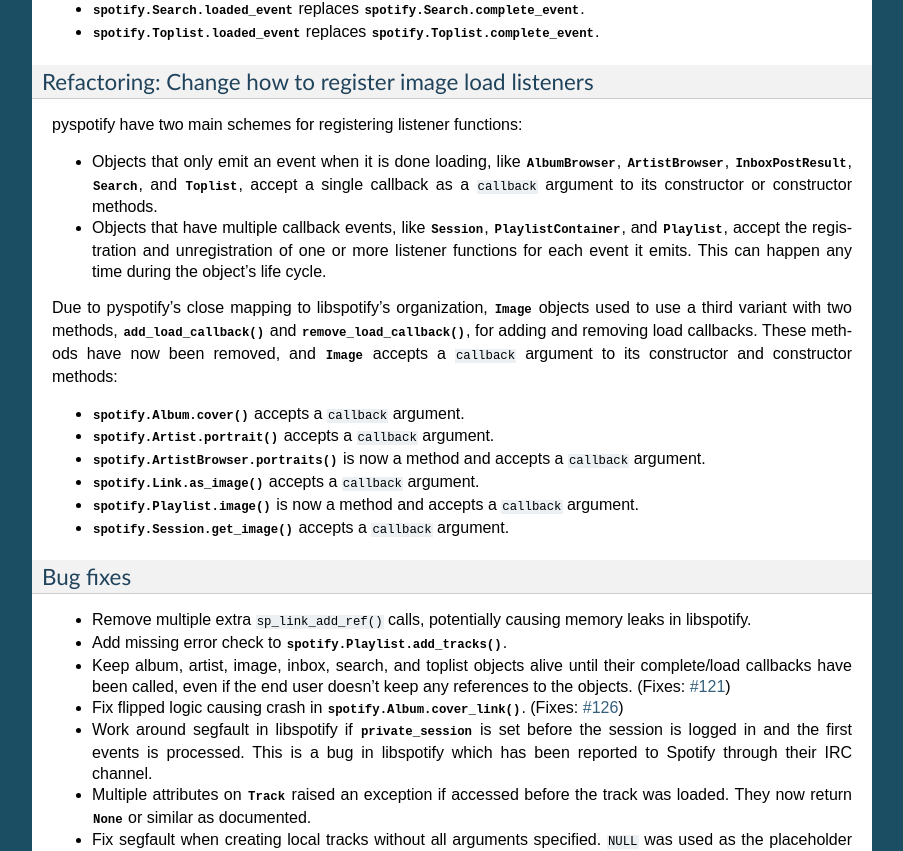
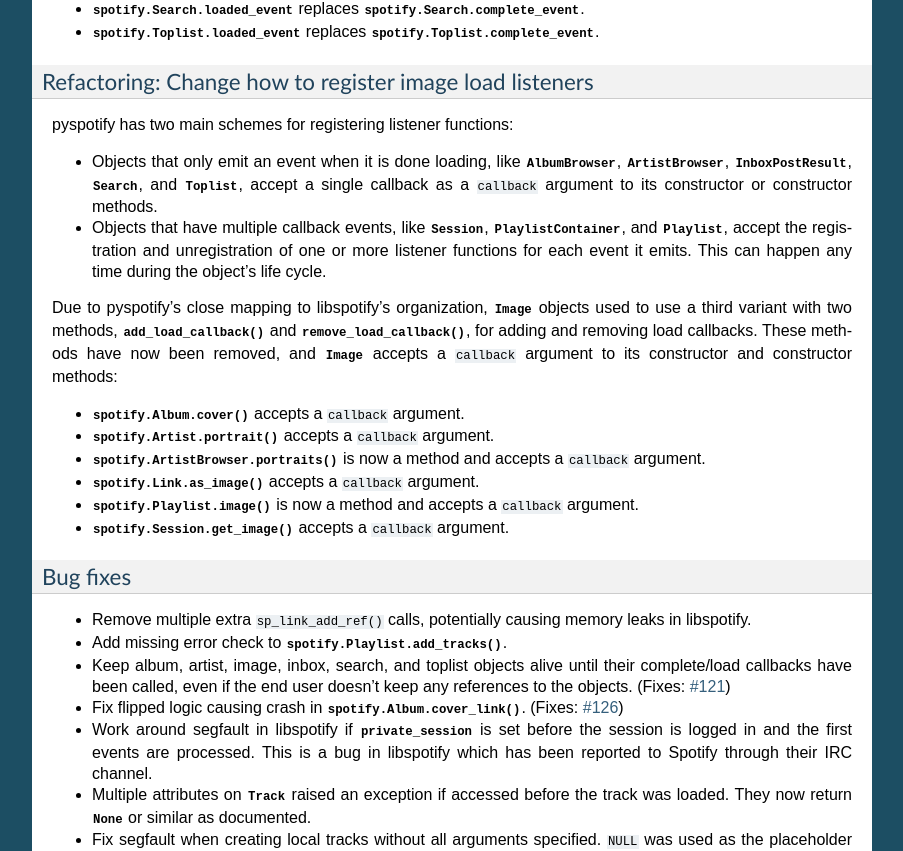
Before and after one commit to jodal/pyspotify, a Sphinx documentation site: the page built from docs/changelog.rst, in a window 1280 px wide and 1400 px high, scrolled down 994 px. Shown: the part 144-995 px from the top of the window, without its empty margins (198-1101 px from the left). Built offline with Sphinx 7.4.7, drawn with Linux system fonts in a browser that asks for light colours; pages that are not in the unit, such as notebooks, are missing from menus.

Commit message:
docs: Fix typos

```diff
--- a/docs/changelog.rst
+++ b/docs/changelog.rst
@@ -76,7 +76,7 @@
 Refactoring: Change how to register image load listeners
 --------------------------------------------------------
 
-pyspotify have two main schemes for registering listener functions:
+pyspotify has two main schemes for registering listener functions:
 
 - Objects that only emit an event when it is done loading, like
   :class:`~spotify.AlbumBrowser`, :class:`~spotify.ArtistBrowser`,
@@ -122,7 +122,7 @@
 
 - Work around segfault in libspotify if
   :attr:`~spotify.session.Social.private_session` is set before the session is
-  logged in and the first events is processed. This is a bug in libspotify
+  logged in and the first events are processed. This is a bug in libspotify
   which has been reported to Spotify through their IRC channel.
 
 - Multiple attributes on :class:`~spotify.Track` raised an exception if
```
